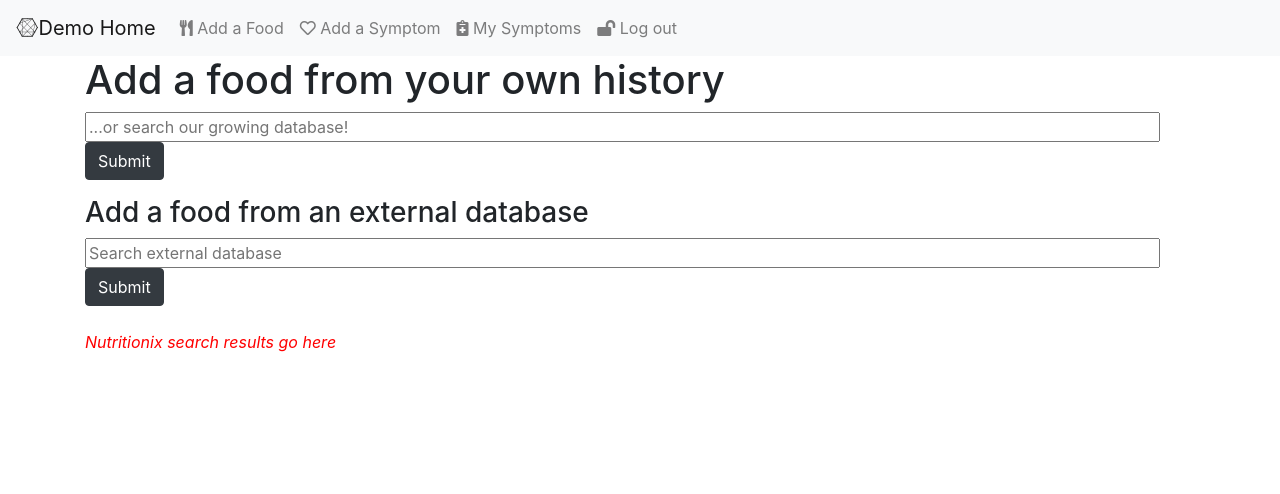
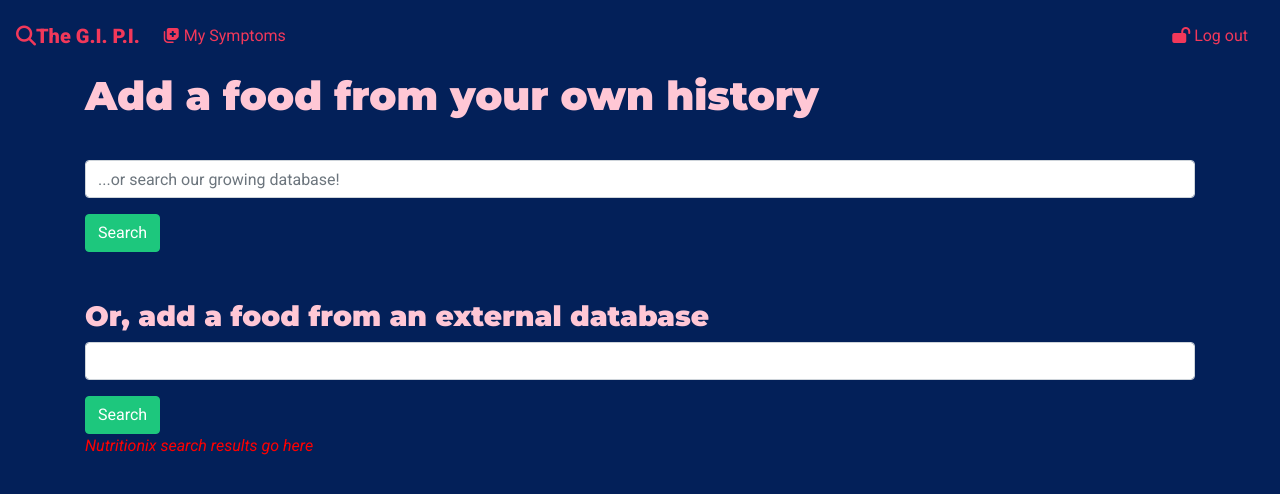
Before and after one commit to k3llymariee/the-gi-pi, a Flask app: page /add_food in a window 1280 px wide. Shown: the top 494 px of the page. Run offline with Flask 2, Linux system fonts and the light colour scheme; the visitor is signed in with stand-in values (Sample User, id 1); data comes from the database, SQL or seed files in the repository; data that the repository does not hold is empty; some libraries are stand-ins or nearby versions.

Commit message:
lotsa syling

```diff
--- a/model.py
+++ b/model.py
@@ -225,6 +225,7 @@ class Symptom(db.Model):
     id = db.Column(db.Integer, primary_key=True, autoincrement=True)
     name = db.Column(db.String(100), unique=True, nullable=False)
     window_minutes = db.Column(db.Integer, default=180)
+    display_color = db.Column(db.String(7))
 
     def find_matched_foods(self, user_id):
 
@@ -337,7 +338,7 @@ class UserSymptomIngredientLink(db.Model):
 
 def init_app():
     from flask import Flask
-    app = Flask(__name___)
+    app = Flask(__name__)
 
     connect_to_db(app)
     print("Connected to DB")
@@ -399,10 +400,10 @@ def example_data():
     food_ingrd_7 = FoodIngredient(id=7, food_id=1, ingredient_id=7)
 
     # Add a sample food log
-    food_log_1 = FoodLog(id=1, ts=datetime.now(), meal_id=1, user_id=1, food_id=1)
+    food_log_1 = FoodLog(id=1, ts=datetime(2019, 11, 27, 8, 0, 0), meal_id=1, user_id=1, food_id=1)
 
     # Add a sample symptom log
-    symptom_log_1 = SymptomLog(id=1, ts=datetime.now(), symptom_id=2, severity=3)
+    symptom_log_1 = SymptomLog(id=1, ts=datetime(2019, 11, 27, 8, 0, 0), symptom_id=2, severity=3)
 
     # Add a user symptom ingredient link
     user_symptom_ingredient_link_1 = UserSymptomIngredientLink(id=1, user_id=1,
--- a/server.py
+++ b/server.py
@@ -129,7 +129,7 @@ def daily_view(selected_date):
         return (day_value + timedelta(days=-1)).strftime('%Y-%m-%d')
 
     user = User.query.get(session['user_id'])
-    meals = Meal.query.all()
+    meals = Meal.query.all()  # TODO: replace with meal API
 
     day_value = datetime.strptime(selected_date, '%Y-%m-%d')
 
@@ -163,8 +163,6 @@ def daily_view(selected_date):
                         )
 
 
-# TODO: this route isn't actually hooked up to anything
-
 @app.route('/api/food_logs/<selected_date>', methods=['GET'])
 def read_daily_food_logs(selected_date):
     """Read daily food logs for a certain user"""
@@ -181,32 +179,6 @@ def read_daily_food_logs(selected_date):
                       })
 
     return jsonify({'food_logs': return_food_logs})
-
-
-@app.route('/api/user_daily_foods', methods=['GET'])
-def read_daily_foods():
-
-    user = User.query.get(session['user_id'])
-    selected_date = request.args.get('selected_date')
-    day_value = datetime.strptime(selected_date, '%Y-%m-%d')
-
-    user_food_logs = FoodLog.query \
-                    .filter(extract('year', FoodLog.ts) == day_value.year,
-                            extract('month', FoodLog.ts) == day_value.month,
-                            extract('day', FoodLog.ts) == day_value.day,
-                            FoodLog.user_id == user.id).all()
-
-    food_logs = []
-    for food_log in user_food_logs:
-        food_logs.append({'id': food_log.id,
-                      'food_name': food_log.food.name,
-                      'ts': food_log.ts,
-                      'meal': food_log.meal.name,
-                      'food_id': food_log.food.id,
-                      })
-
-    return jsonify({'food_logs': food_logs})
-
 
 
 @app.route('/add_food', methods=['GET'])
@@ -570,7 +542,7 @@ def json_user_symptom_logs():
             user_symptom_logs[symptom_log.symptom.name] = {}
             color_choice = choice(colors_copy)
             colors_copy.remove(color_choice)
-            user_symptom_logs[symptom_log.symptom.name]['color'] = color_choice
+            user_symptom_logs[symptom_log.symptom.name]['color'] = symptom_log.symptom.display_color
             user_symptom_logs[symptom_log.symptom.name]['results'] = [{
                 'id': symptom_log.id,
                 'title': symptom_log.symptom.name,
--- a/static/css/style.css
+++ b/static/css/style.css
@@ -29,3 +29,58 @@ textarea {
 #daily_date {
     font-family: 'Roboto Mono', monospace;
 }
+
+h1, h3 {
+    font-family: 'Montserrat', sans-serif;
+    color: #FFC7D5;
+}
+
+body {
+    background-color: #032059;
+    font-family: 'Roboto', sans-serif;
+    color: #FFFFFF;
+}
+
+.btn-primary {
+    color: #fff;
+    background-color: #1DC77D;
+    border-color: #1DC77D;
+}
+
+.btn-primary.disabled, .btn-primary:disabled {
+    color: #fff;
+    background-color: #1D52F2;
+    border-color: #1D52F2;
+}
+
+a {
+    color: #F2385A;
+    text-decoration: none;
+    background-color: transparent;
+}
+
+.alert-warning {
+    color: #FFC7D5;
+    background-color: #A62690;
+    border-color: #A62690;
+    font-family: 'Roboto', sans-serif;
+}
+
+.text-muted {
+    color: #FFC7D5!important;
+}
+
+.card {
+    position: relative;
+    display: -ms-flexbox;
+    display: flex;
+    -ms-flex-direction: column;
+    flex-direction: column;
+    min-width: 0;
+    word-wrap: break-word;
+    background-color: #fff;
+    background-clip: border-box;
+    border: 1px solid rgba(0,0,0,.125);
+    border-radius: .25rem;
+    color: #032059;
+}
--- a/static/js/add_food.js
+++ b/static/js/add_food.js
@@ -41,25 +41,29 @@ $('#search-food').on('submit', (evt) => {
 
         const foods = res["foods"]
         const container = $('#display-search');
+        const manualAdd = $('#manual_add')
+        manualAdd.empty()
         container.empty()
-        container.append(`<br><p>
+        manualAdd.append(`<br><br><p>
                             Still can't find what you're looking for?
                             <a href='/manual_add'>Add it manually</a>
                         </p>`)
 
         for (const food of foods) {
+
             container.append(`
-                <div class='food'>
-                    <p>Brand: ${food.brand_name}</p>
-                    <p>Name: ${food.brand_name_item_name}</p>
-                    <img src='${food.photo.thumb}' /><br>
-                    <p>NIX ID: ${food.nix_item_id}</p>
-                    <p><a href="nutrionix_check/${food.nix_item_id}"
-                        id="${food.nix_item_id}">
-                        Add this food
-                    </a></p>
-                </div>`
-            );
+                <div class="col mb-4">
+                    <div class="card" style="width: 18rem;">
+                        <img src="${food.photo.thumb}" class="card-img-top" alt="...">
+                        <div class="card-body">
+                            <h5 class="card-title">${food.brand_name_item_name}</h5>
+                            <p class="card-text">(${food.brand_name})</p>
+                            <a href="nutrionix_check/${food.nix_item_id}"
+                                id="${food.nix_item_id}" class="btn btn-primary">Add food</a>
+                        </div>
+                    </div>
+                </div>
+                `);
 
             $(`#${food.nix_item_id}`).on('click', (evt) => {
 
@@ -70,9 +74,8 @@ $('#search-food').on('submit', (evt) => {
                     window.location.href=`/nutrionix/${food.nix_item_id}`
               });
             });
-
-
         };
+        container.append('</div>')
     });
   });
 
--- a/templates/add_food.html
+++ b/templates/add_food.html
@@ -5,28 +5,50 @@
 {% block content %}
 <div class="container">
     <h1>Add a food from your own history</h1>
-    <form id="db-search">
+    <div id="display-db-search"></div><br>
+    <form>
+      <div class="form-group">
+        <input type="text" class="form-control" id="db_search_term" name="db_search_term" placeholder="...or search our growing database!">
+      </div>
+      <button type="submit" class="btn btn-primary">Search</button>
+    </form>
+
+
+<!--     <form id="db-search">
         <input type="text" id="db_search_term"
             placeholder="...or search our growing database!"
             size="100" required />
         <input type="submit" class="btn btn-dark">
-    </form>
-    <div id="display-db-search"></div>
+    </form> -->
+<br><br>
+
 
 
     <section id="food-search">
-        <h3>Add a food from an external database</h3>
+        <h3>Or, add a food from an external database</h3>
 
         <form id="search-food">
+          <div class="form-group">
+            <input type="text" class="form-control" id="search_term" name="search_term">
+          </div>
+          <button type="submit" class="btn btn-primary">Search</button>
+        </form>
+
+<!--         <form id="search-food">
             <input type="text" id="search_term"
                 placeholder="Search external database" size="100" required />
             <input type="submit" class="btn btn-dark"/>
-        </form>
+        </form> -->
 
 
-        <div id="display-search">
-            <br><span class="temporary">Nutritionix search results go here</span>
+        <div class="container">
+        <div class="row" id="manual_add"></div>
+
+            <div class="row" id="display-search">
+                <br><span class="temporary">Nutritionix search results go here</span>
+            </div>
         </div>
+
     </section>
 
 </div>
--- a/templates/base.html
+++ b/templates/base.html
@@ -12,9 +12,6 @@
     <!-- Bootstrap CSS -->
     <link rel="stylesheet" href="https://stackpath.bootstrapcdn.com/bootstrap/4.3.1/css/bootstrap.min.css" integrity="sha384-ggOyR0iXCbMQv3Xipma34MD+dH/1fQ784/j6cY/iJTQUOhcWr7x9JvoRxT2MZw1T" crossorigin="anonymous">
 
-    <!-- Fontawesome -->
-    <link rel="stylesheet" href="https://use.fontawesome.com/releases/v5.0.10/css/all.css" integrity="sha384-+d0P83n9kaQMCwj8F4RJB66tzIwOKmrdb46+porD/OvrJ+37WqIM7UoBtwHO6Nlg" crossorigin="anonymous">
-
     <!-- jQuery -->
     <script
           src="https://code.jquery.com/jquery-3.4.1.js"
@@ -22,53 +19,38 @@
           crossorigin="anonymous">
     </script>
 
+    <!-- Font awesome script -->
+    <script src="https://kit.fontawesome.com/afd81002a4.js" crossorigin="anonymous"></script>
+
     <!-- Overriding CSS -->
     <link rel="stylesheet" type="text/css" href="/static/css/style.css">
+
+    <!-- Google fonts -->
+    <link href="https://fonts.googleapis.com/css?family=Montserrat:900|Roboto+Mono:400,700|Roboto:400,400i,900&display=swap" rel="stylesheet">
 
     <title>{%block title %}title goes here{% endblock %}</title>
 
   </head>
   <body>
 
-    <nav class="navbar navbar-expand-lg navbar-light bg-light">
-      <a class="navbar-brand" href="/"><i class="fab fa-connectdevelop"> </i>Demo Home</a>
+    <nav class="navbar navbar-expand-lg ">
+      <a class="navbar-brand" href="/"> <i class="fas fa-search"></i><b>The G.I. P.I.</b></a>
 
       <div class="collapse navbar-collapse" id="navbarSupportedContent">
         <ul class="navbar-nav mr-auto">
           {% if session.get('user_id') %}
             <li class="nav-item">
-              <a class="nav-link" href="/add_food">
-                <i class="fas fa-utensils"></i> Add a Food
-              </a>
-            </li>
-            <li class="nav-item">
-              <a class="nav-link" href="/add_symptom">
-                <i class="far fa-heart"></i> Add a Symptom
-              </a>
-            </li>
-            <li class="nav-item">
               <a class="nav-link" href="/my_symptoms">
                 <i class="fas fa-notes-medical"></i> My Symptoms
               </a>
             </li>
-            <li class="nav-item">
-              <a class="nav-link" href="/logout">
+          </ul>
+          <span class="navbar-text">
+            <a class="nav-link" href="/logout">
                 <i class="fas fa-lock-open"></i> Log out
               </a>
-            </li>
-            {% else %}
-            <li class="nav-item">
-              <a class="nav-link" href="/register">
-                <i class="far fa-clipboard"></i> Register
-              </a>
-            </li>
-            <li class="nav-item">
-              <a class="nav-link" href="/login">
-                <i class="fas fa-lock"></i> Log In
-              </a>
-            </li>
+          </span>
           {% endif %}
-        </ul>
       </div>
     </nav>
           <!-- Show flashed messages -->
--- a/templates/symptom_view.html
+++ b/templates/symptom_view.html
@@ -18,9 +18,9 @@
 
 {% block content %}
 
-<div class="container">
+<!-- <div class="container">
       <div id='ccalendar'></div>
-</div>
+</div> -->
 
 <div class="container">
 <h1><span id="symptom_header" name={{symptom.name}}>All the times you felt: {{ symptom.name }}</span></h1>
```
Also changed, not shown: templates/login.html (+11 -7 lines), templates/register_form.html (+22 -0 lines), tests.py (+70 -4 lines), 1 other file.
